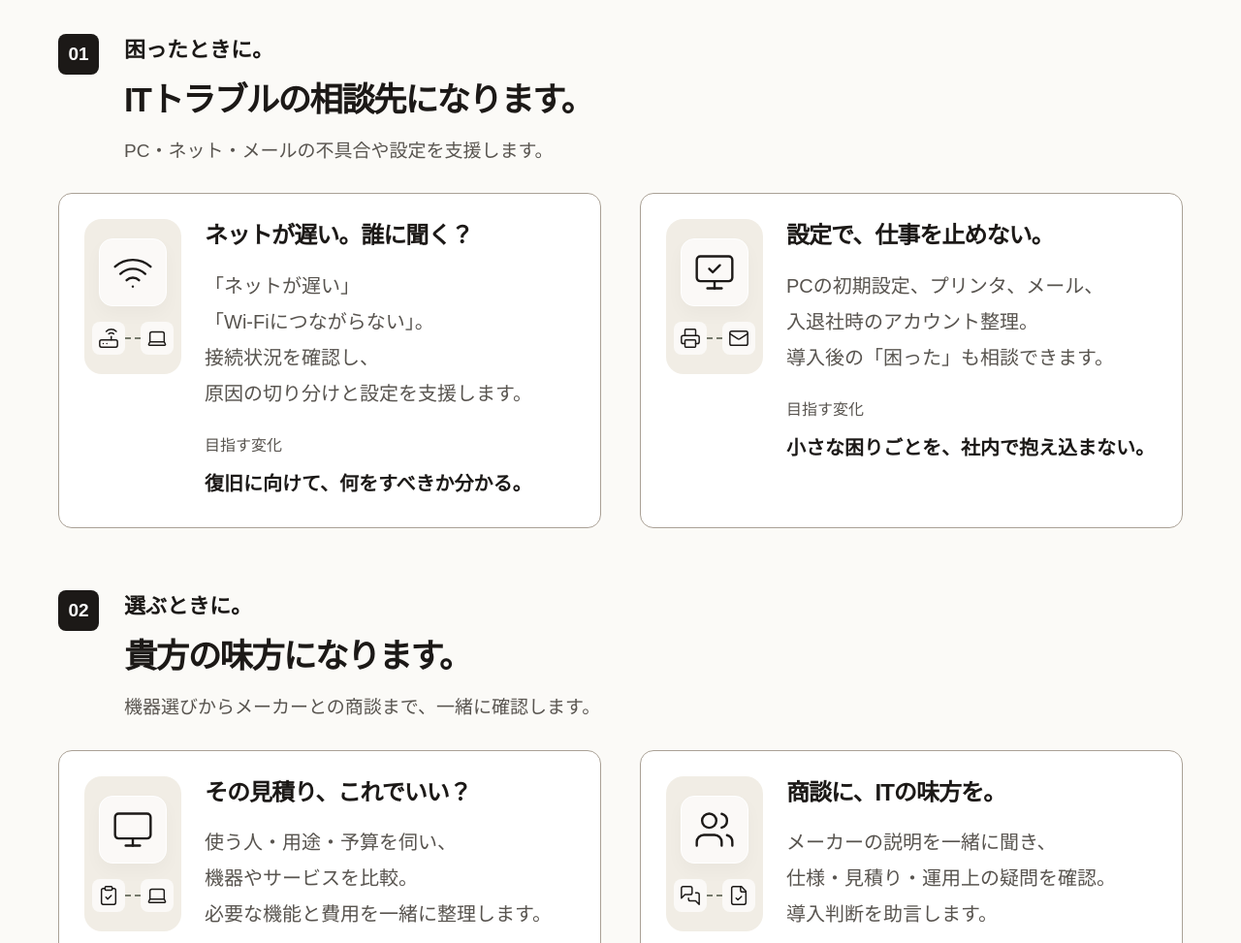
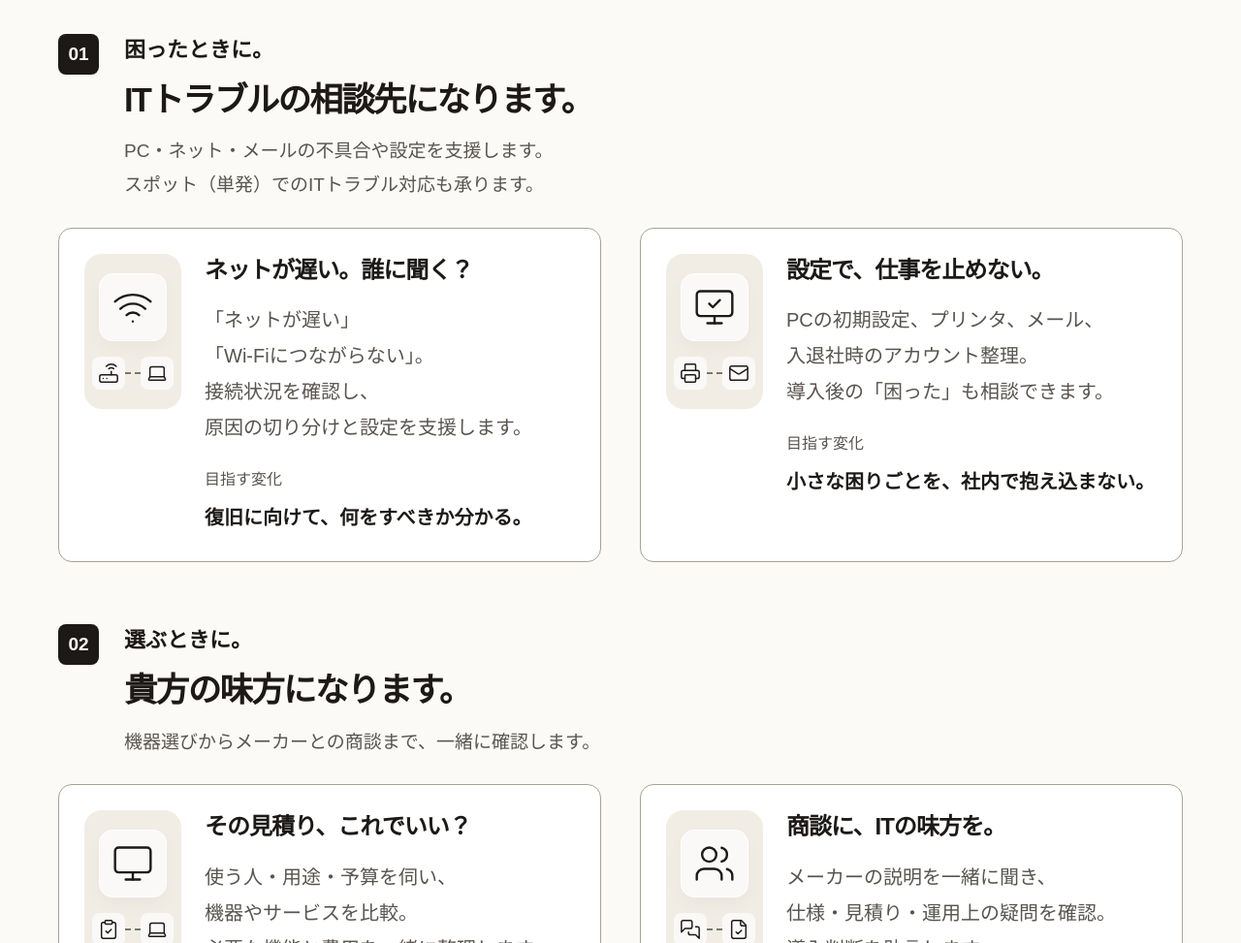
Before and after one commit to saitoushimon/triplewinmoney-site, a plain HTML site: page index.html in a window 1280 px wide. Shown: the part 2060-3033 px from the top of the page at 97% size. Drawn offline with Linux system fonts and the light colour scheme.

Commit message:
Clarify availability of one-off IT troubleshooting

```diff
--- a/index.html
+++ b/index.html
@@ -72,7 +72,7 @@
     <section class="section services" id="services" aria-labelledby="services-title">
       <div class="section-heading"><p class="eyebrow" data-step="01">サービス内容</p><h2 id="services-title">当社ができること</h2><p><span class="phrase">購入前の相談から、</span><span class="phrase">日々の不具合、</span><span class="phrase">仕事の効率化まで。</span><br><span class="phrase">外部のIT担当として、</span><span class="phrase">こんな場面を支えます。</span></p></div>
       <section class="support-stage" aria-labelledby="support-stage-01">
-        <div class="support-stage-heading"><span class="stage-number" aria-hidden="true">01</span><div><p class="stage-when">困ったときに。</p><h3 id="support-stage-01"><span class="phrase">ITトラブルの</span><span class="phrase">相談先になります。</span></h3><p>PC・ネット・メールの不具合や設定を支援します。</p></div></div>
+        <div class="support-stage-heading"><span class="stage-number" aria-hidden="true">01</span><div><p class="stage-when">困ったときに。</p><h3 id="support-stage-01"><span class="phrase">ITトラブルの</span><span class="phrase">相談先になります。</span></h3><p>PC・ネット・メールの不具合や設定を支援します。<br><span class="phrase">スポット（単発）での</span><span class="phrase">ITトラブル対応も承ります。</span></p></div></div>
         <div class="service-columns support-catalog">
           <article id="daily">
           <div class="support-scene scene-sage" aria-hidden="true"><div class="scene-main"><i data-lucide="wifi"></i></div><div class="scene-tools"><i data-lucide="router"></i><span></span><i data-lucide="laptop"></i></div></div>
```
